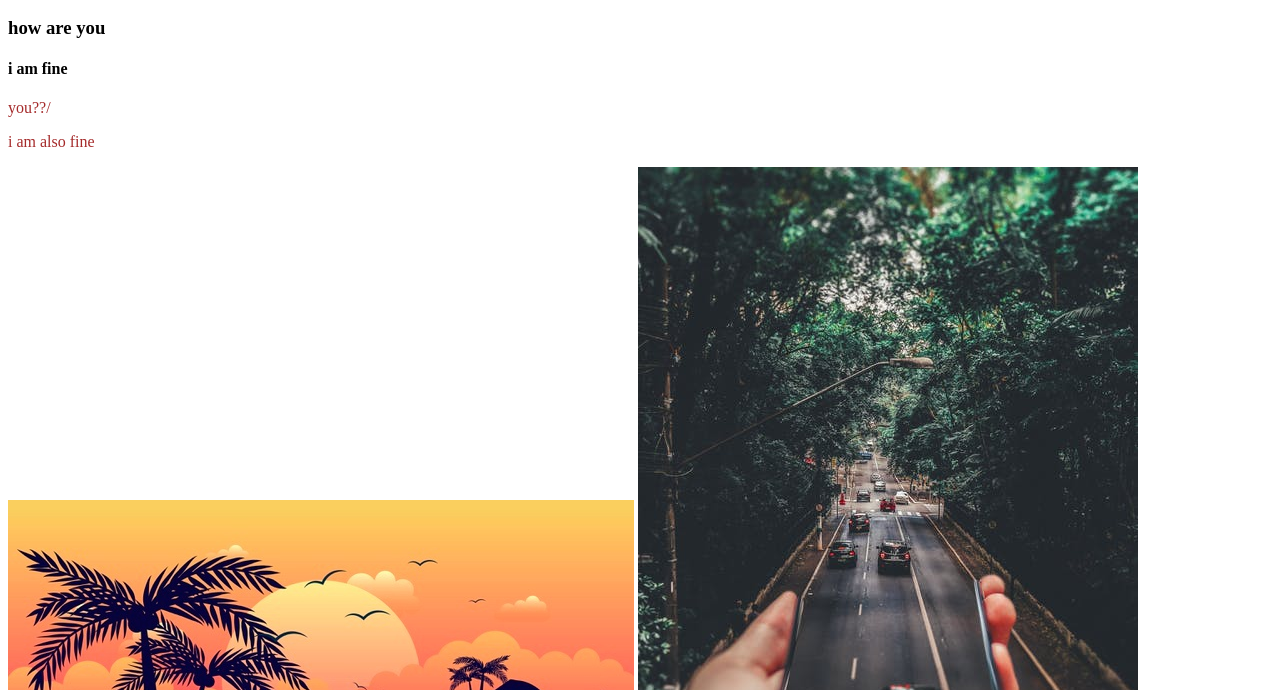
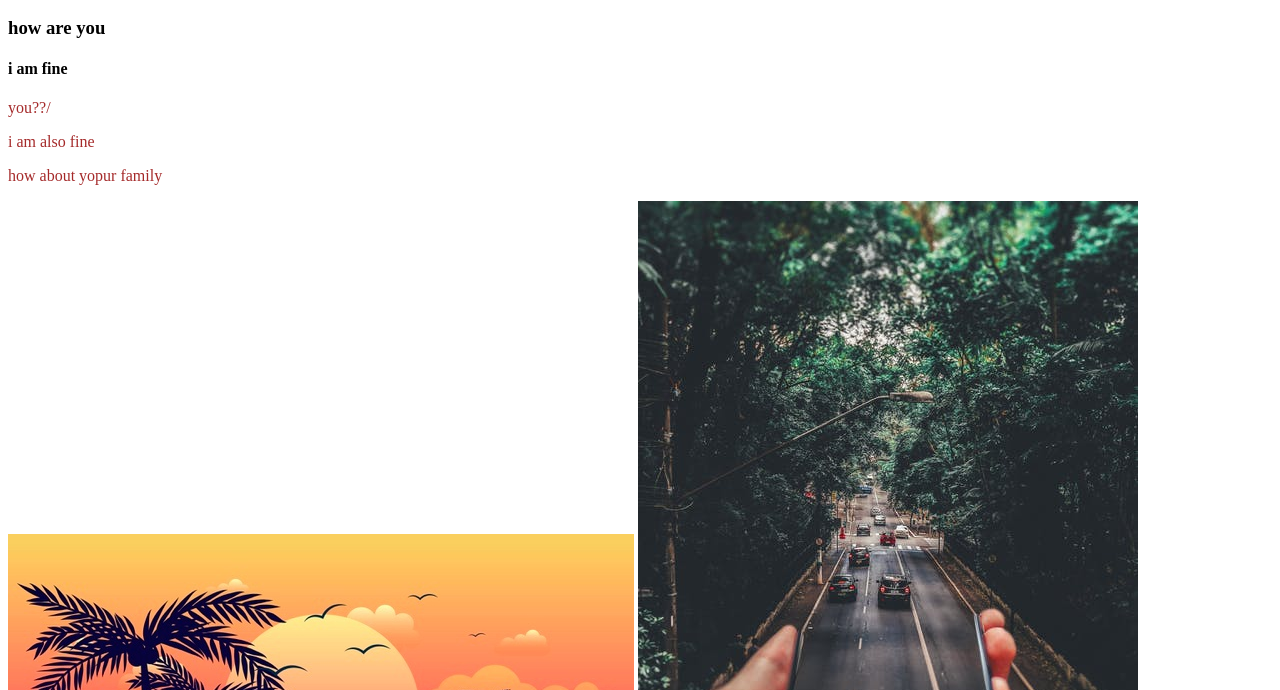
Before and after one commit to kazipolash/new-repo, a plain HTML site: page index.html in a window 1280 px wide. Shown: the part 110-800 px from the top of the page. Drawn offline with Linux system fonts and the light colour scheme; files whose address does not match are found by name.

Commit message:
new line add

```diff
--- a/index.html
+++ b/index.html
@@ -14,6 +14,7 @@
 <h4>i am fine</h4>
 <p>you??/</p>
 <p>i am also fine</p>
+<p>how about yopur family</p>
 <img src="h.jpg" alt="">
 <img src="j.jpeg" alt="">
 <img src="k.jpeg" alt="">
```
